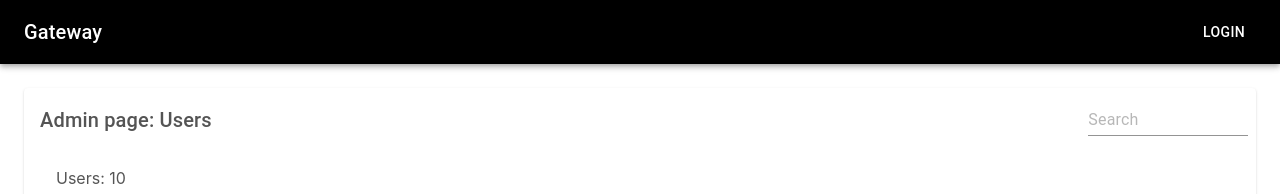
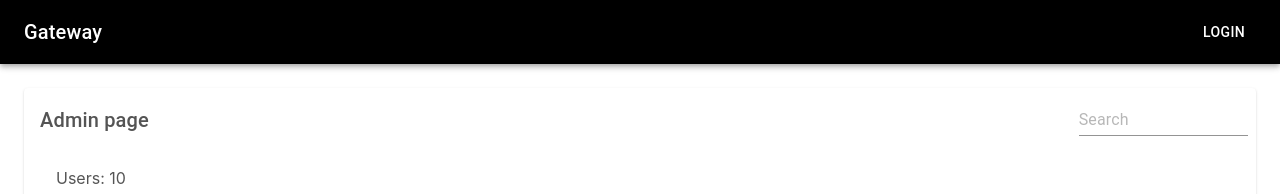
Before and after one commit to sophiemachin/gateway, a React (Create React App) app in the folder frontend/: page /#/users in a window 1280 px wide. Shown: the top 194 px of the page. Built offline with nearby package versions, Linux system fonts and the light colour scheme.

Commit message:
update title

```diff
--- a/frontend/src/UsersList.js
+++ b/frontend/src/UsersList.js
@@ -113,7 +113,7 @@ export default function EnhancedTable(props) {
     <div className={classes.root}>
       <Paper className={classes.paper}>
         <EnhancedTableToolbar headrows={headRows}
-                              title={'Admin page: Users'}
+                              title={'Admin page'}
                               ids={ids}
                               onChange={onSearchChange}
         />
```
